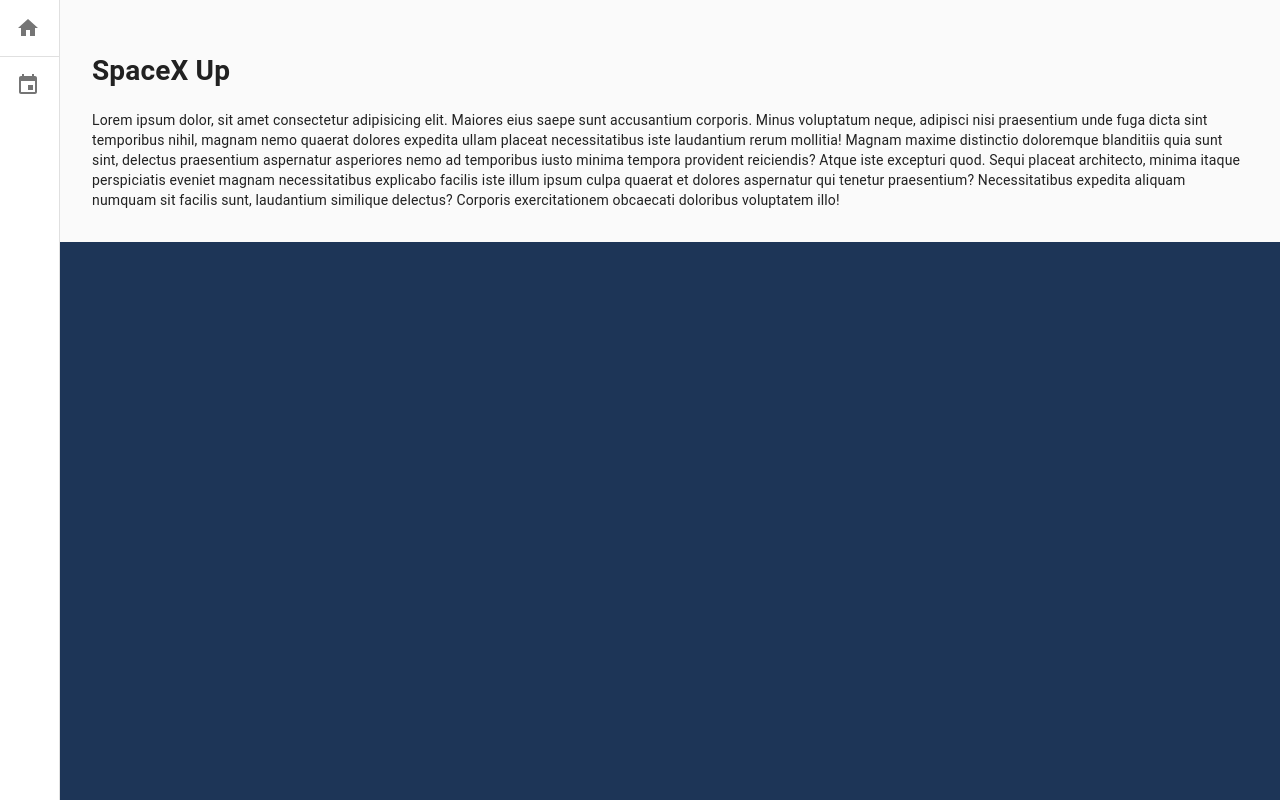
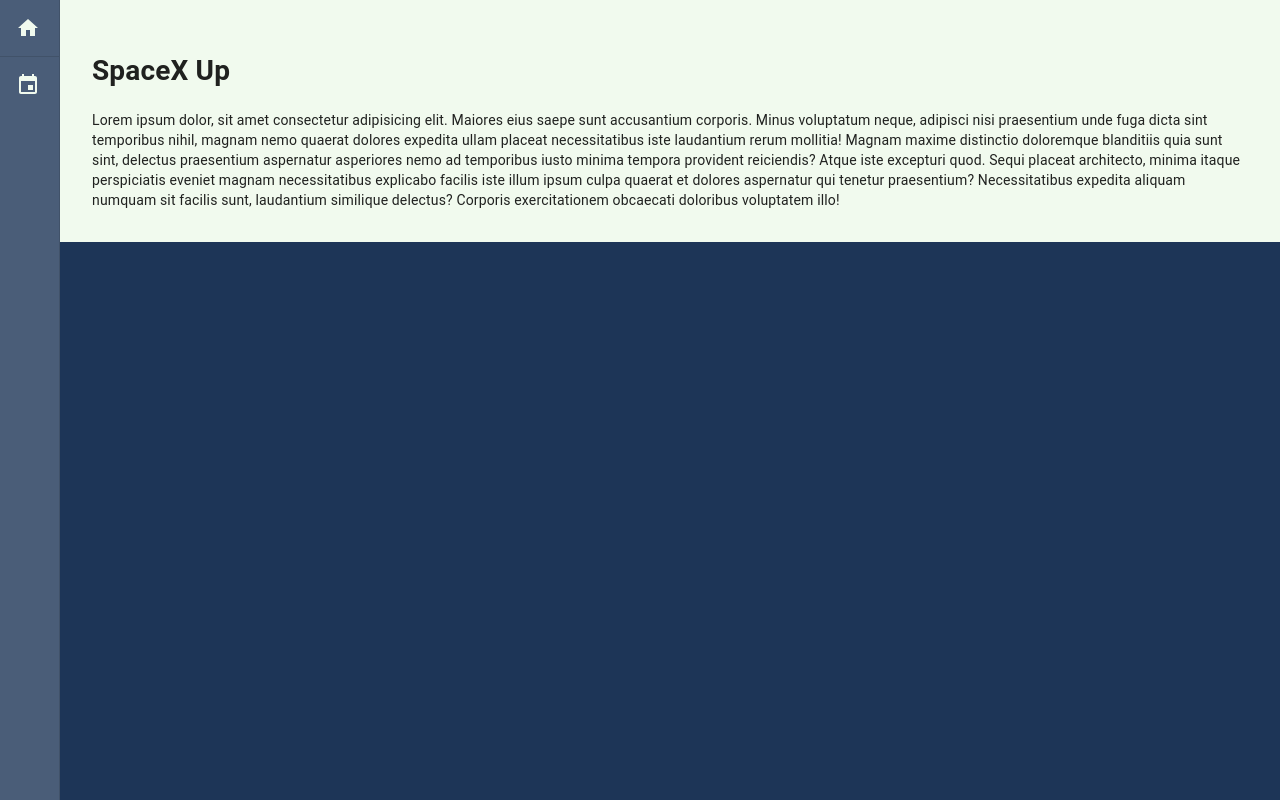
Before and after one commit to Brampage/SpaceX-Up, a Next.js app: page / in a window 1280 px wide. Built offline with nearby package versions, Linux system fonts and the light colour scheme.

Commit message:
restructure styling and files

```diff
--- a/components/layout.tsx
+++ /dev/null
@@ -1,95 +0,0 @@
-import {createMuiTheme} from '@material-ui/core/styles';
-import {ThemeProvider} from '@material-ui/styles';
-import Head from 'next/head';
-import React from 'react';
-import Menu from './menu';
-
-const theme = createMuiTheme({
-  palette: {
-    primary: {
-      // Purple and green play nicely together.
-      main: '#F1FAEE',
-    },
-    secondary: {
-      // This is green.A700 as hex.
-      main: '#11cb5f',
-    },
-  },
-});
-
-export default function Layout({
-  children,
-}: {
-  children: React.ReactNode;
-  home?: boolean;
-}) {
-  // TODO: Fix theming
-  // const [theme, setTheme] = useState<Theme>();
-
-  // useLayoutEffect(() => {
-  //   const color = getComputedStyle(document.documentElement)
-  //     .getPropertyValue('--color-imperial-red')
-  //     .trim();
-
-  //   setTheme(
-  //     createMuiTheme({
-  //       palette: {
-  //         primary: {
-  //           main: color,
-  //         },
-  //         secondary: {
-  //           main: color,
-  //         },
-  //       },
-  //     })
-  //   );
-  // }, []);
-
-  return (
-    <>
-      <style jsx>{`
-        .layout {
-          display: flex;
-          flex-direction: row;
-        }
-        .content {
-          flex: 1;
-          padding: 2rem 2rem;
-        }
-      `}</style>
-      <div className="layout">
-        <ThemeProvider theme={theme}>
-          <Head>
-            <link
-              rel="preload"
-              href="/fonts/B612/B612-Regular.ttf"
-              as="font"
-              crossOrigin=""
-            />
-            <link
-              rel="preload"
-              href="/fonts/B612/B612-Italic.ttf"
-              as="font"
-              crossOrigin=""
-            />
-            <link
-              rel="preload"
-              href="/fonts/B612/B612-Bold.ttf"
-              as="font"
-              crossOrigin=""
-            />
-            <link
-              rel="preload"
-              href="/fonts/B612/B612-BoldItalic.ttf"
-              as="font"
-              crossOrigin=""
-            />
-            <link rel="icon" href="/favicon/favicon.ico" />
-          </Head>
-          <Menu />
-          <main className="content">{children}</main>
-        </ThemeProvider>
-      </div>
-    </>
-  );
-}
--- /dev/null
+++ b/components/layout/layout.tsx
@@ -0,0 +1,82 @@
+import {createMuiTheme} from '@material-ui/core/styles';
+import {ThemeProvider} from '@material-ui/styles';
+import Head from 'next/head';
+import React from 'react';
+import Menu from './menu';
+import {createUseStyles} from 'react-jss';
+
+// material ui generator online: https://bareynol.github.io/mui-theme-creator/
+const theme = createMuiTheme(
+  {
+    palette: {
+      type: 'light',
+      primary: {
+        main: '#1D3557',
+      },
+      secondary: {
+        main: '#457B9D',
+      },
+      background: {
+        default: '#F1FAEE',
+      },
+    },
+  },
+  {
+    foo: 'bar',
+  }
+);
+
+const useStyles = createUseStyles({
+  root: {
+    display: 'flex',
+    flexDirection: 'row',
+  },
+  main: {
+    flex: 1,
+    padding: '2rem 2rem',
+  },
+});
+
+export default function Layout({
+  children,
+}: {
+  children: React.ReactNode;
+}) {
+  const classes = useStyles();
+
+  return (
+    <ThemeProvider theme={theme}>
+      <div className={classes.root}>
+        <Head>
+          <link
+            rel="preload"
+            href="/fonts/B612/B612-Regular.ttf"
+            as="font"
+            crossOrigin=""
+          />
+          <link
+            rel="preload"
+            href="/fonts/B612/B612-Italic.ttf"
+            as="font"
+            crossOrigin=""
+          />
+          <link
+            rel="preload"
+            href="/fonts/B612/B612-Bold.ttf"
+            as="font"
+            crossOrigin=""
+          />
+          <link
+            rel="preload"
+            href="/fonts/B612/B612-BoldItalic.ttf"
+            as="font"
+            crossOrigin=""
+          />
+          <link rel="icon" href="/favicon/favicon.ico" />
+        </Head>
+        <Menu />
+        <main className={classes.main}>{children}</main>
+      </div>
+    </ThemeProvider>
+  );
+}
--- a/components/menu.tsx
+++ b/components/layout/menu.tsx
@@ -9,49 +9,67 @@
 import HomeIcon from '@material-ui/icons/Home';
 import EventIcon from '@material-ui/icons/Event';
 import Link from 'next/link';
+import {createUseStyles} from 'react-jss';
 
 const drawerWidth = 60;
 
-const useStyles = makeStyles((theme: Theme) =>
-  createStyles({
-    drawer: {
+const useStyles = createUseStyles({
+  drawer: {
+    width: drawerWidth,
+  },
+});
+
+const useMaterialStyles = makeStyles((theme: Theme) => {
+  return createStyles({
+    drawerPaper: {
       width: drawerWidth,
-      overflowX: 'hidden',
+      backgroundColor: theme.palette.primary.light,
+      overflowX: 'hidden'
     },
-  })
-);
+    iconRoot: {
+      color: theme.palette.background.default,
+    },
+  });
+});
 
 export default function Menu() {
   const classes = useStyles();
+  const materialClasses = useMaterialStyles();
 
   return (
     <nav className="menu">
       <CssBaseline />
       <Drawer
-        variant="permanent"
         className={classes.drawer}
         classes={{
-          paper: classes.drawer,
+          paper: materialClasses.drawerPaper,
         }}
+        variant="permanent"
         anchor="left"
       >
         <List>
           <Link href="/">
-            <a>
-              <ListItem button>
-                <ListItemIcon>
-                  <HomeIcon />
-                </ListItemIcon>
-              </ListItem>
-            </a>
+            <ListItem button>
+              <ListItemIcon
+                classes={{
+                  root: materialClasses.iconRoot,
+                }}
+              >
+                <HomeIcon />
+              </ListItemIcon>
+            </ListItem>
           </Link>
         </List>
         <Divider />
         <List>
           <Link href="/launches">
-            <a href="">
+            <a>
               <ListItem button>
-                <ListItemIcon>
+                <ListItemIcon
+                  classes={{
+                    root: materialClasses.iconRoot,
+                  }}
+                >
                   <EventIcon />
                 </ListItemIcon>
               </ListItem>
--- a/effects/use-isomorphic-layout-effect.ts
+++ /dev/null
@@ -1,6 +0,0 @@
-import {useLayoutEffect, useEffect} from 'react';
-
-const useIsomorphicLayoutEffect =
-  typeof window !== 'undefined' ? useLayoutEffect : useEffect;
-
-export default useIsomorphicLayoutEffect;
--- a/package.json
+++ b/package.json
@@ -14,6 +14,8 @@
     "next": "11.0.0",
     "react": "17.0.2",
     "react-dom": "17.0.2",
+    "react-jss": "^10.7.1",
+    "react-query": "^3.18.1",
     "sass": "^1.35.1"
   },
   "devDependencies": {
--- a/pages/_app.tsx
+++ b/pages/_app.tsx
@@ -1,8 +1,17 @@
-import '../styles/globals.scss'
-import type { AppProps } from 'next/app'
+import '../styles/globals.scss';
+import type {AppProps} from 'next/app';
+import {QueryClient, QueryClientProvider} from 'react-query';
+ import { ReactQueryDevtools } from 'react-query/devtools'
+
+const queryClient = new QueryClient();
 
 // use apptsx as layout
-function MyApp({ Component, pageProps }: AppProps) {
-  return <Component {...pageProps} />
+function MyApp({Component, pageProps}: AppProps) {
+  return (
+    <QueryClientProvider client={queryClient}>
+      <Component {...pageProps} />
+      <ReactQueryDevtools initialIsOpen={false} />
+    </QueryClientProvider>
+  );
 }
-export default MyApp
+export default MyApp;
--- /dev/null
+++ b/pages/api/launches/launches.ts
@@ -0,0 +1,14 @@
+
+// Next.js API route support: https://nextjs.org/docs/api-routes/introduction
+import type { NextApiRequest, NextApiResponse } from 'next'
+
+type Data = {
+  name: string
+}
+
+export default function handler(
+  req: NextApiRequest,
+  res: NextApiResponse<Data>
+) {
+  res.status(200).json({ name: 'Johnn Doe' })
+}
--- a/pages/index.tsx
+++ b/pages/index.tsx
@@ -1,5 +1,5 @@
 import Head from 'next/head';
-import Layout from '../components/layout';
+import Layout from '../components/layout/layout';
 
 export default function Home() {
   return (
```
Also changed, not shown: components/layout/hero.tsx (added, +28 -0 lines), components/navigation.tsx (deleted, +0 -8 lines), models/launches/launches.model.ts (added, +132 -0 lines), pages/launches/index.tsx (+26 -1 lines), 1 other file (tests, documents, lock files or other folders).
